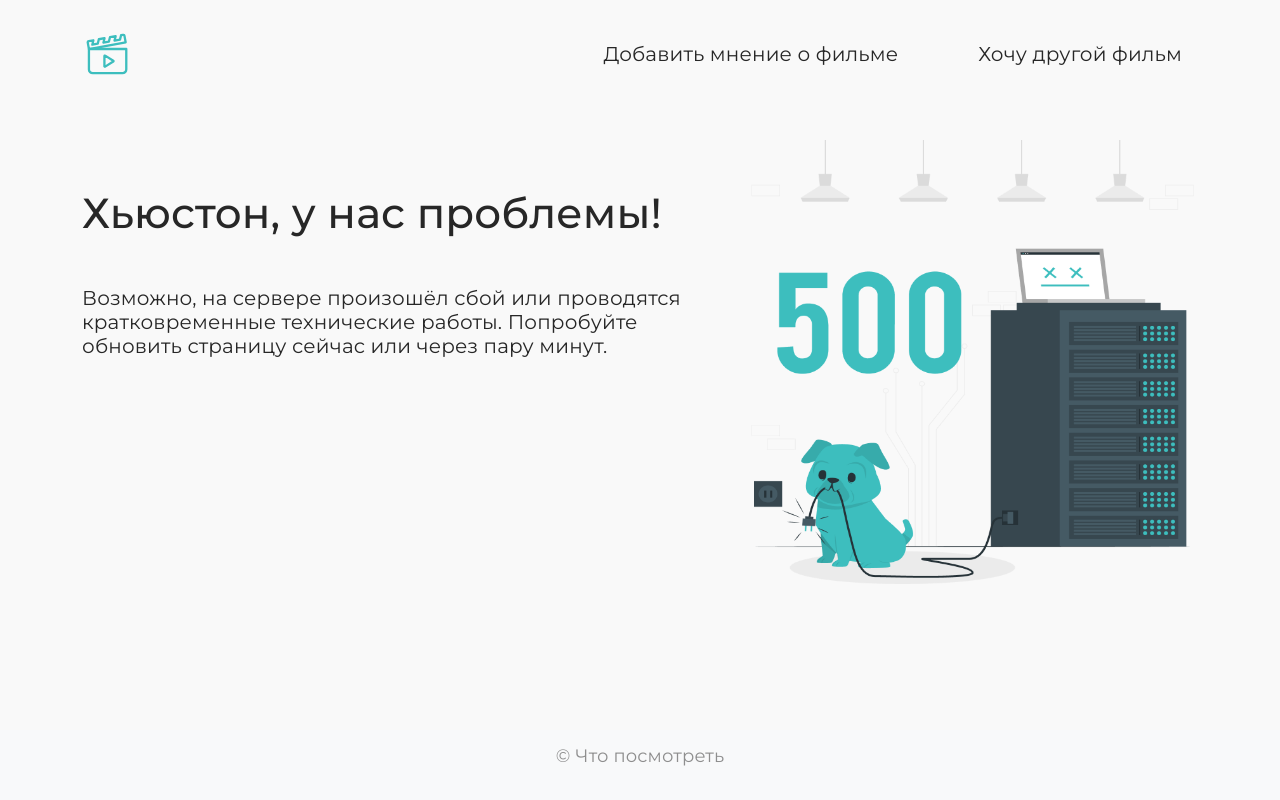
After one commit to PlatonovSerg/flask, a Flask app: template templates/500.html in a window 1280 px wide. The commit adds this page. Run offline with Flask 3, Linux system fonts and the light colour scheme; the template is opened without the code that fills it, so the values that code supplies are empty; some libraries are stand-ins or nearby versions.

Commit message:
add 404, 500, install Flask-Migrate

```diff
--- a/opinions_app.py
+++ b/opinions_app.py
@@ -1,7 +1,7 @@
 from datetime import datetime
 from random import randrange
 
-from flask import Flask, redirect, render_template, url_for
+from flask import Flask, redirect, render_template, url_for, flash, abort
 from flask_sqlalchemy import SQLAlchemy
 from flask_wtf import FlaskForm
 from wtforms import StringField, SubmitField, TextAreaField, URLField
@@ -9,8 +9,8 @@ from wtforms.validators import DataRequired, Length, Optional
 
 app = Flask(__name__)
 
-app.config['SQLALCHEMY_DATABASE_URI'] = 'sqlite:///db.sqlite3'
-app.config['SQLALCHEMY_TRACK_MODIFICATIONS'] = False
+app.config["SQLALCHEMY_DATABASE_URI"] = "sqlite:///db.sqlite3"
+app.config["SQLALCHEMY_TRACK_MODIFICATIONS"] = False
 app.config["SECRET_KEY"] = "GhjcnjNfrNsYbxtujYtLj,mtimcz"
 
 db = SQLAlchemy(app)
@@ -26,50 +26,63 @@ class Opinion(db.Model):
 
 class OpinionForm(FlaskForm):
     title = StringField(
-        'Введите название фильма',
-        validators=[DataRequired(message='Обязательное поле'),
-                    Length(1, 128)]
+        "Введите название фильма",
+        validators=[DataRequired(message="Обязательное поле"), Length(1, 128)],
     )
     text = TextAreaField(
-        'Напишите мнение',
-        validators=[DataRequired(message='Обязательное поле')]
+        "Напишите мнение",
+        validators=[DataRequired(message="Обязательное поле")],
     )
     source = URLField(
-        'Добавьте ссылку на подробный обзор фильма',
-        validators=[Length(1, 256), Optional()]
+        "Добавьте ссылку на подробный обзор фильма",
+        validators=[Length(1, 256), Optional()],
     )
-    submit = SubmitField('Добавить')
+    submit = SubmitField("Добавить")
 
 
-@app.route('/')
+@app.route("/")
 def index_view():
     quantity = Opinion.query.count()
     if not quantity:
-        return 'В базе данных записей нет.'
+        abort(404)
     offset_value = randrange(quantity)
     opinion = Opinion.query.offset(offset_value).first()
-    return render_template('opinion.html', opinion=opinion)
+    return render_template("opinion.html", opinion=opinion)
 
 
-@app.route('/add', methods=['GET', 'POST'])
+@app.route("/add", methods=["GET", "POST"])
 def add_opinion_view():
     form = OpinionForm()
     if form.validate_on_submit():
+        text = form.text.data
+        if Opinion.query.filter_by(text=text).first() is not None:
+            flash("Такое мнение уже было оставлено ранее!")
+            return render_template("add_opinion.html", form=form)
         opinion = Opinion(
-            title=form.title.data,
-            text=form.text.data,
-            source=form.source.data
+            title=form.title.data, text=form.text.data, source=form.source.data
         )
         db.session.add(opinion)
         db.session.commit()
-        return redirect(url_for('opinion_view', id=opinion.id))
-    return render_template('add_opinion.html', form=form)
+        return redirect(url_for("opinion_view", id=opinion.id))
+    return render_template("add_opinion.html", form=form)
 
 
-@app.route('/opinions/<int:id>')
+@app.route("/opinions/<int:id>")
 def opinion_view(id):
     opinion = Opinion.query.get_or_404(id)
-    return render_template('opinion.html', opinion=opinion)
+    return render_template("opinion.html", opinion=opinion)
 
-if __name__ == '__main__':
+
+@app.errorhandler(404)
+def page_not_found(error):
+    return render_template("404.html"), 404
+
+
+@app.errorhandler(500)
+def internal_error(error):
+    db.session.rollback()
+    return render_template("500.html"), 500
+
+
+if __name__ == "__main__":
     app.run()
--- /dev/null
+++ b/templates/500.html
@@ -0,0 +1,21 @@
+{% extends 'base.html' %}
+{% block title %}500. Хьюстон, у нас проблемы!{% endblock %}
+{% block content %}
+<main>
+  <section class="container my-5">
+    <div class="row">
+      <div class="col-12 col-lg-7 my-5">
+        <h1 class="mb-5">Хьюстон, у нас проблемы!</h1>
+        <p>
+          Возможно, на сервере произошёл сбой или проводятся кратковременные
+          технические работы. Попробуйте обновить страницу сейчас или через пару
+          минут.
+        </p>
+      </div>
+      <div class="col-12 col-lg-5">
+        <img class="img-fluid mx-auto d-block" src="{{ url_for('static', filename='img/500.png') }}" alt="" />
+      </div>
+    </div>
+  </section>
+</main>
+{% endblock %}
```
Also changed, not shown: templates/404.html (added, +20 -0 lines), templates/add_opinion.html (+9 -0 lines).
